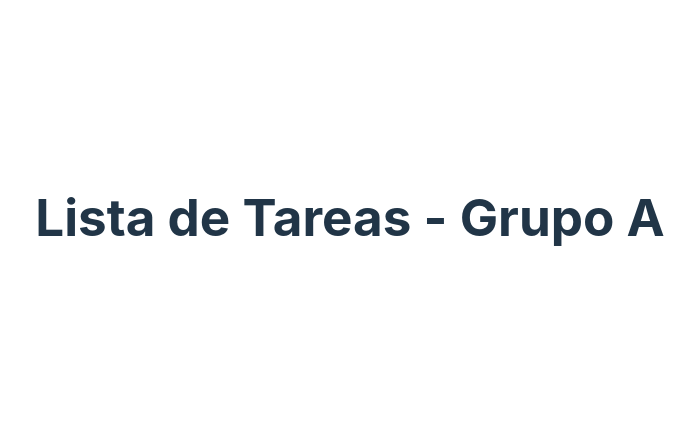
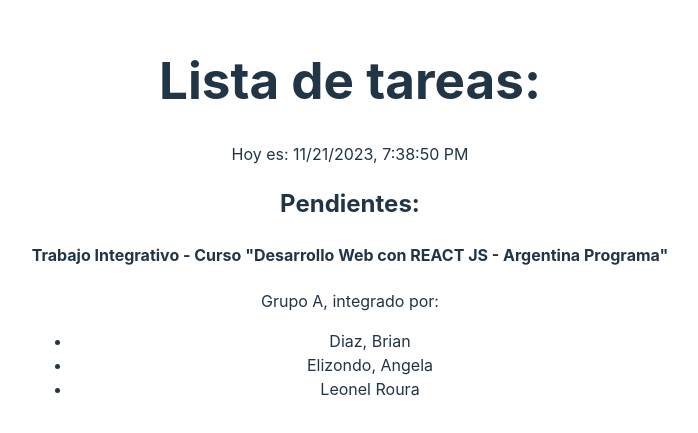
Before and after one commit to leoroura/tasklistA, a React (Vite) app in the folder tasklista/: page / in a window 1280 px wide. Shown: the part 183-616 px from the top of the page, without its empty margins (290-988 px from the left). Built offline with nearby package versions, Linux system fonts and the light colour scheme.

Commit message:
modifiqué un poco header, footer y detalles menores

```diff
--- a/tasklista/src/App.jsx
+++ b/tasklista/src/App.jsx
@@ -2,15 +2,21 @@
 import reactLogo from './assets/react.svg'
 import viteLogo from '/vite.svg'
 import './App.css'
+import './components/Header/Header.jsx'
+import './components/Footer/Footer.jsx'
+import Header from './components/Header/Header.jsx'
+import Footer from './components/Footer/Footer.jsx'
+import TaskList from './components/Tareas/TaskList.jsx'
 
 function App() {
   const [count, setCount] = useState(0)
 
   return (
     <>
+      <Header></Header>
 
-      <h1>Lista de Tareas - Grupo A</h1>
-
+      <TaskList></TaskList>
+      <Footer></Footer>
     </>
   )
 }
--- a/tasklista/src/components/Footer/Footer.jsx
+++ b/tasklista/src/components/Footer/Footer.jsx
@@ -3,7 +3,14 @@
 export default function Footer() {
   return (
     <div>
-      <p>Esto es el footer</p>
+        <h4>Trabajo Integrativo - Curso "Desarrollo Web con REACT JS - Argentina Programa"</h4>
+        <p>Grupo A, integrado por:
+            <ul>
+                <li>Diaz, Brian</li>
+                <li>Elizondo, Angela</li>
+                <li>Leonel Roura</li>
+            </ul>
+        </p>
     </div>
   )
 }
--- a/tasklista/src/components/Header/Header.jsx
+++ b/tasklista/src/components/Header/Header.jsx
@@ -1,9 +1,25 @@
 import React from 'react'
+import { useState, useEffect } from 'react'
+
 
 export default function Header() {
-  return (
-    <div>
-      <p>Esto es el header</p>
-    </div>
-  )
+    const [currentDate, setCurrentDate] = useState(new Date());
+
+    useEffect(() => {
+        // Esta función se ejecuta después de que el componente se renderice
+        const intervalId = setInterval(() => {
+        // Actualiza la fecha actual cada segundo
+        setCurrentDate(new Date());
+    }, 1000);
+
+    // Esta función se ejecuta cuando el componente se desmonta
+    return () => clearInterval(intervalId);
+    }, []); // El array vacío asegura que el efecto se ejecute solo una vez al renderizar el componente
+
+    return (
+        <div>
+            <h1>Lista de tareas: </h1>
+            <p>Hoy es: {currentDate.toLocaleString()}</p>
+        </div>
+    )
 }
--- a/tasklista/src/components/Tareas/TaskItem.jsx
+++ b/tasklista/src/components/Tareas/TaskItem.jsx
@@ -1,11 +1,12 @@
 import React from 'react'
 
-export default function TaskItem() {
+export default function TaskItem(nombre) {
     /*Este componente deberá representar individualmente una tarea.
     Mostrará el nombre de la tarea y un botón para completarla.
     Utilizará el estado local para gestionar la apariencia de la tarea (por ejemplo, tachado
     cuando esté completada).
     */
+
   return (
     <div>
 
--- a/tasklista/src/components/Tareas/TaskList.jsx
+++ b/tasklista/src/components/Tareas/TaskList.jsx
@@ -1,4 +1,5 @@
 import React from 'react'
+import TaskItem from './TaskItem.jsx'
 
 export default function TaskList() {
     /*Este componente deberá mostrar la lista de tareas.
@@ -9,7 +10,8 @@
 
   return (
     <div>
-
+        <h2>Pendientes:</h2>
+        <TaskItem></TaskItem>
     </div>
   )
 }
```
